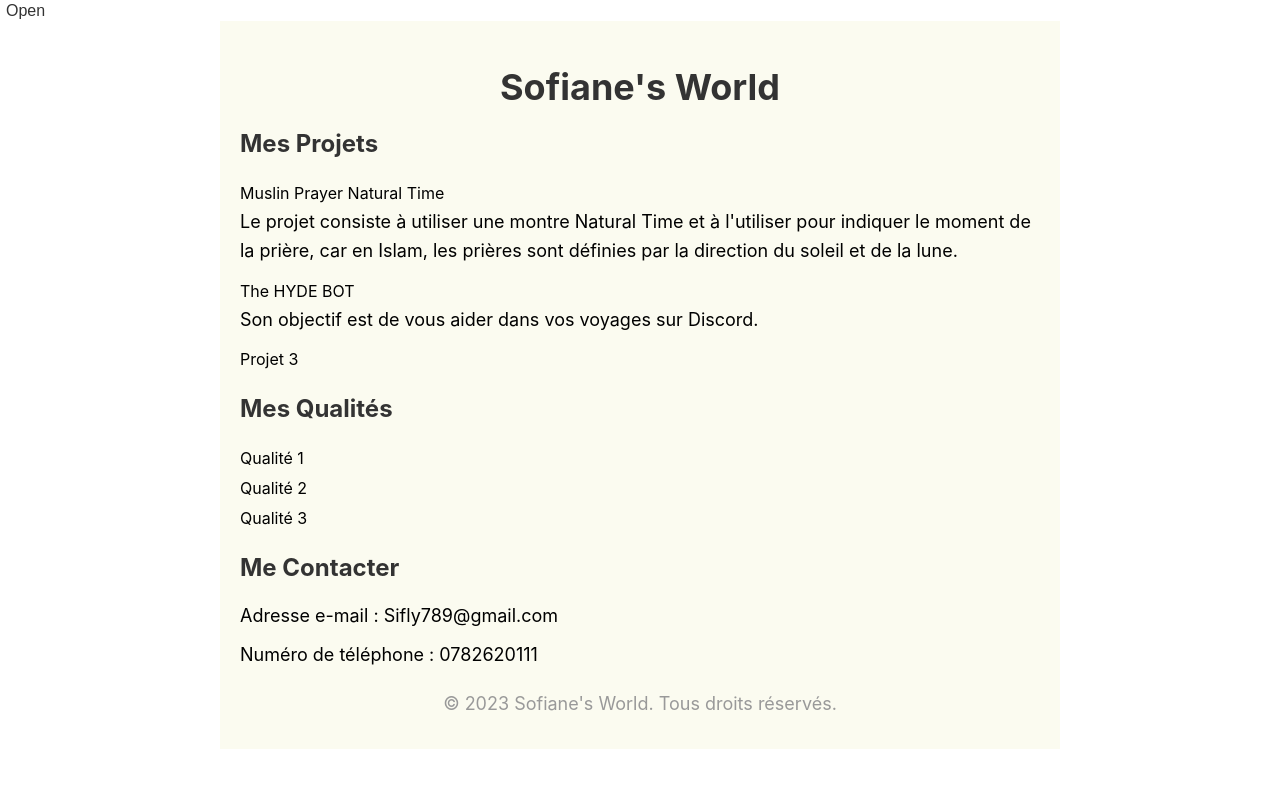
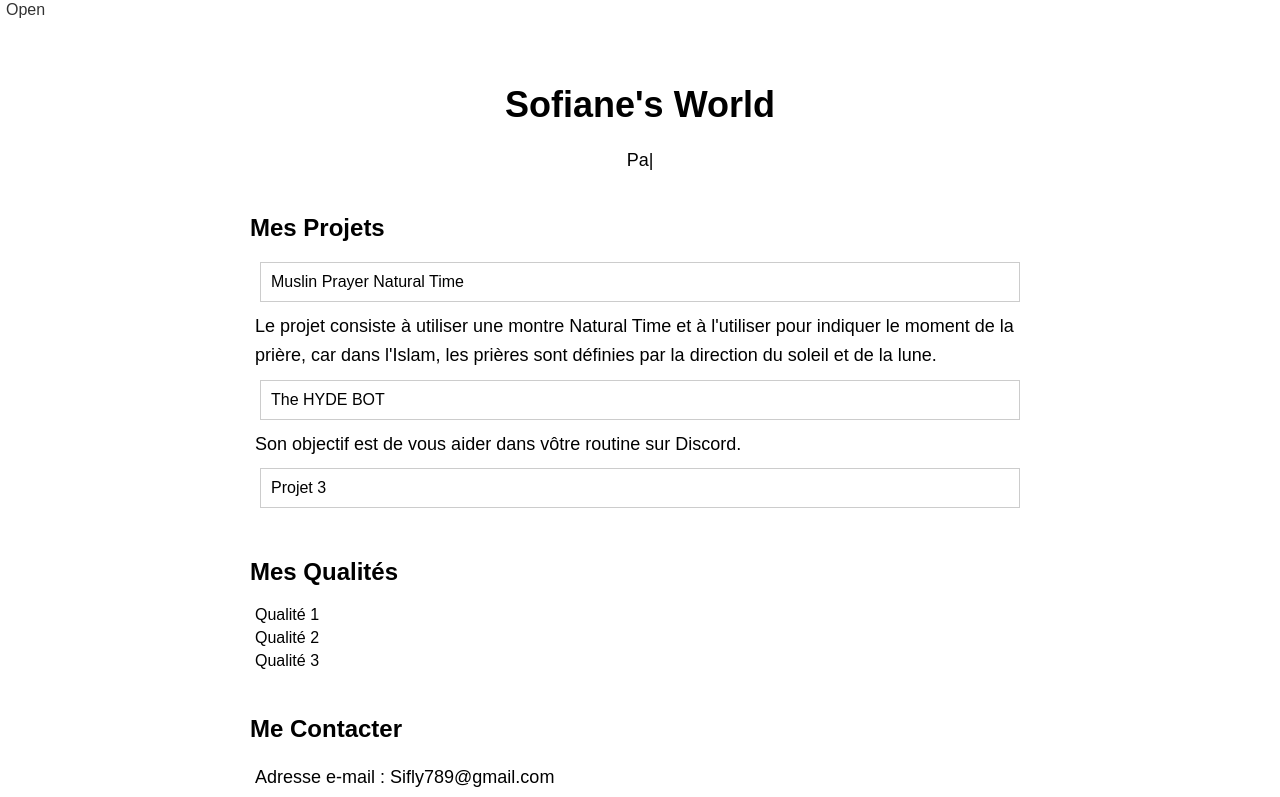
Before and after one commit to SofianeBel/perfect, a React (Create React App) app: page / in a window 1280 px wide. Shown: the top 797 px of the page. Built offline with nearby package versions, Linux system fonts and the light colour scheme.

Commit message:
Fix DatePicker
Finally you can choose the date now

```diff
--- a/src/App.css
+++ b/src/App.css
@@ -1,72 +1,96 @@
+body {
+  font-family: sans-serif;
+  margin: 0;
+  padding: 0;
+}
+
 .homepage {
-  max-width: 800px;
-  margin: 0 auto;
-  padding: 20px;
-  background-color: rgb(251, 251, 240);
+  width: 100%;
+  height: 100%;
+  display: flex;
+  flex-direction: column;
 }
 
 header {
+  height: 100px;
+  background-color: #fff;
+  color: #000;
+  font-size: 3em;
   text-align: center;
 }
 
-h1 {
-  font-size: 32px;
-  color: #333;
-}
-
 main {
-  margin-top: 20px;
-  background-color:rgb(251, 251, 240);
+  flex: 1;
+  display: flex;
+  flex-direction: column;
 }
 
 section {
-  margin-bottom: 20px;
-}
-
-h2 {
-  font-size: 24px;
-  color: #333;
+  margin: 10px;
 }
 
 ul {
-  list-style: none;
+  list-style-type: none;
+  margin: 0;
   padding: 0;
-  margin: 0;
 }
 
 li {
-  padding: 5px 0;
+  margin: 5px;
 }
 
 p {
-  margin: 0;
+  margin: 5px;
 }
 
 footer {
-  margin-top: 20px;
+  height: 100px;
+  background-color: #000;
+  color: #fff;
+  font-size: 1em;
   text-align: center;
-  color: #999;
-  font-size: 14px;
-}
-.hacking-animation {
-  position: relative;
 }
 
-.hacked {
-  animation: hackingAnimation 2s linear infinite;
+.project {
+  margin: 10px;
+  border: 1px solid #ccc;
+  padding: 10px;
+  display: flex;
+  flex-direction: column;
 }
 
-@keyframes hackingAnimation {
-  0% {
-    opacity: 1;
-    transform: translateX(0);
-  }
-  50% {
-    opacity: 0;
-    transform: translateX(-10px);
-  }
-  100% {
-    opacity: 1;
-    transform: translateX(0);
-  }
+.project-title {
+  font-size: 1.5em;
+  font-weight: bold;
 }
+
+.project-description {
+  font-size: 1em;
+  line-height: 1.5em;
+}
+
+.project-image {
+  margin: 10px 0;
+  max-width: 100%;
+}
+
+.contact {
+  margin: 10px;
+  display: flex;
+  flex-direction: column;
+}
+
+.contact-info {
+  font-size: 1em;
+  line-height: 1.5em;
+}
+
+.contact-button {
+  background-color: #000;
+  color: #fff;
+  font-size: 1em;
+  font-weight: bold;
+  padding: 10px;
+  border: 0;
+  cursor: pointer;
+}
--- a/src/Pages/HomePage.jsx
+++ b/src/Pages/HomePage.jsx
@@ -1,47 +1,106 @@
-import React from "react";
+import React, { useState, useEffect, useRef } from "react";
+import Typed from "typed.js";
 import Menu from "../components/Menu";
 import "../App.css";
 
+//
 const HomePage = () => {
+  const [typed, setTyped] = useState(null);
+  const typedRef = useRef(null);
+
+  useEffect(() => {
+    const options = {
+      strings: [
+        "Etudiant en informatique.",
+        "Passionné",
+        "Déterminé",
+        "Rockstar Games Fan",
+        "ReactJS",
+        "C#",
+        "JavaScript",
+        "C++",
+        "Self-learning",
+        "Bienvenue sur mon site web."
+      ],
+      typeSpeed: 50,
+      backSpeed: 100,
+      loop: true,
+      showCursor: true,
+      cursorChar: "|",
+      smartBackspace: true,
+    };
+
+    typedRef.current = new Typed(".typed", options);
+    setTyped(typedRef.current);
+    return () => {
+      // Nettoyez la référence de Typed.js lors de la désactivation du composant
+      typedRef.current.destroy();
+    };
+  }, []);
+
   return (
     <>
+      {/* Affiche le composant Menu. */}
       <Menu />
-      <div className="homepage">
-        <header>
+
+      {/* Affiche un conteneur. */}
+      <div className="container">
+        {/* // Affiche un en-tête. */}
+        <header className="header">
           <h1>Sofiane's World</h1>
+          <p>
+            <span className="typed"></span>
+          </p>
         </header>
-        <main>
-          <section>
+        {/* // Affiche un contenu principal. */}
+        <main className="main">
+          {/* // Affiche un span avec le texte et le curseur. */}
+
+          {/* // Affiche une section. */}
+          <section className="section">
+            {/* // Affiche un en-tête. */}
             <h2>Mes Projets</h2>
+            {/* // Affiche une liste non ordonnée avec des éléments. */}
             <ul>
-              <li>Muslin Prayer Natural Time</li>
+              <li className="project">Muslin Prayer Natural Time</li>
               <p>
                 Le projet consiste à utiliser une montre Natural Time et à
-                l'utiliser pour indiquer le moment de la prière, car en Islam,
-                les prières sont définies par la direction du soleil et de la
-                lune.
+                l'utiliser pour indiquer le moment de la prière, car dans
+                l'Islam, les prières sont définies par la direction du soleil et
+                de la lune.
               </p>
-              <li>The HYDE BOT</li>
+              <li className="project">The HYDE BOT</li>
               <p>
-                Son objectif est de vous aider dans vos voyages sur Discord.
+                Son objectif est de vous aider dans vôtre routine sur Discord.
               </p>
-              <li>Projet 3</li>
+              <li className="project">Projet 3</li>
             </ul>
           </section>
-          <section>
+          {/* // Affiche une section. */}
+          <section className="section">
+            {/* // Affiche un en-tête. */}
             <h2>Mes Qualités</h2>
+            {/* // Affiche une liste non ordonnée avec des éléments. */}
             <ul>
-              <li>Qualité 1</li>
-              <li>Qualité 2</li>
-              <li>Qualité 3</li>
+              <li className="quality">Qualité 1</li>
+              <li className="quality">Qualité 2</li>
+              <li className="quality">Qualité 3</li>
             </ul>
           </section>
-          <section>
+          {/* // Affiche une section. */}
+          <section className="section">
+            {/* // Affiche un en-tête. */}
             <h2>Me Contacter</h2>
-            <p>Adresse e-mail : Sifly789@gmail.com</p>
-            <p>Numéro de téléphone : 0782620111</p>
+            {/* // Affiche un paragraphe avec une adresse e-mail et un numéro de
+            téléphone. */}
+            <p>
+              Adresse e-mail : Sifly789@gmail.com
+              <br />
+              Numéro de téléphone : 0782620111
+            </p>
           </section>
         </main>
+        {/* // Affiche un pied de page. */}
         <footer>
           <p>
             © {new Date().getFullYear()} Sofiane's World. Tous droits réservés.
--- a/src/components/PrayerTimes.jsx
+++ b/src/components/PrayerTimes.jsx
@@ -12,9 +12,9 @@ import {
 } from "@mui/material";
 import { Coordinates, CalculationMethod, PrayerTimes } from "adhan";
 import moment from "moment-timezone";
-import { LocalizationProvider } from "@mui/lab";
-import AdapterDateFns from "@mui/lab/AdapterDateFns";
-import DatePicker from "@mui/lab/DatePicker";
+import { LocalizationProvider } from "@mui/x-date-pickers";
+import { AdapterDateFns } from "@mui/x-date-pickers/AdapterDateFns";
+import { DatePicker } from "@mui/x-date-pickers/DatePicker";
 import frLocale from "date-fns/locale/fr";
 import Menu from "../components/Menu";
 
```
